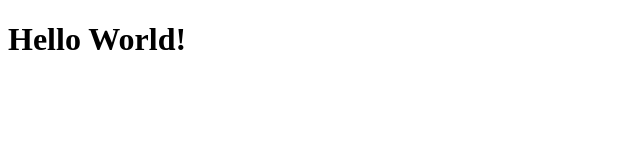
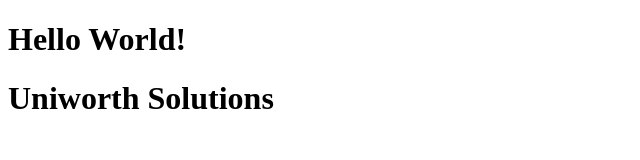
Before and after one commit to Arslankhan103/cybersecurityweb, a plain HTML site: page index.html in a window 1280 px wide. Shown: the whole page, without its empty margins (0-640 px from the left). Drawn offline with Linux system fonts and the light colour scheme.

Commit message:
Update index.html

```diff
--- a/index.html
+++ b/index.html
@@ -6,5 +6,6 @@
   </head>
   <body>
     <h1>Hello World!</h1>
+    <h1>Uniworth Solutions</h1>
   </body>
 </html>
```
